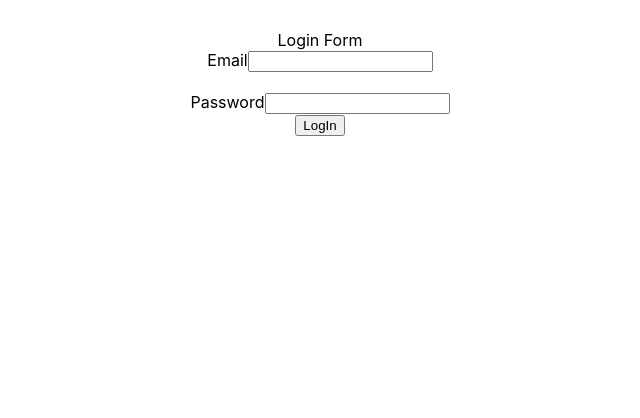
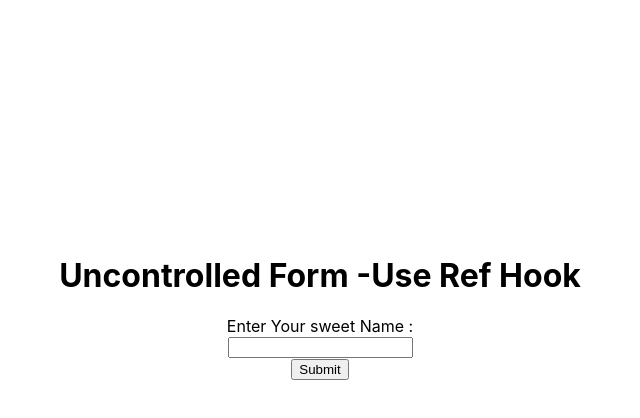
Before and after one commit to mosin92/Bootacmp_React_Hook, a React (Create React App) app: page / in a window 1280 px wide. Shown: the top 418 px of the page, without its empty margins (320-960 px from the left). Built offline with nearby package versions, Linux system fonts and the light colour scheme.

Commit message:
Practiced Un-Controlled Form- Use-Ref

```diff
--- a/src/App.js
+++ b/src/App.js
@@ -1,10 +1,12 @@
 import './App.css';
 import Loginform from './Components/Controlled-Login-Form/Loginform';
+import Form from './Components/UnControlled-Form/Form';
 
 function App() {
   return (
     <div className="App">
-      <Loginform />
+      {/* <Loginform /> */}
+      <Form />
     </div>
   );
 }
--- /dev/null
+++ b/src/Components/UnControlled-Form/Form.js
@@ -0,0 +1,33 @@
+import React,{useRef,useState} from 'react'
+
+function Form() {
+    const name=useRef()
+
+     const [show,setshow]=useState()
+    const handleSubmit=(e)=>{
+        e.preventDefault();
+        console.log("Name-User",name.current.value)
+        setshow(name.current.value)
+        const username=name.current.value
+        if(username===""){
+            alert("Please add your name")
+        }
+    }
+    return (
+        <div style={{margin:"20%"}}>
+            <h1>Uncontrolled Form -Use Ref Hook</h1>
+            <form onSubmit={handleSubmit}>
+                <label htmlFor="text">Enter Your sweet Name :</label>
+                <br />
+                <input type="text" ref={name} />
+                <br/>
+                <button type="submit" >Submit</button>
+            </form>
+            <div>
+            { show && <h3>Your Sweet Name is {show}</h3>}
+            </div>
+        </div>
+    )
+}
+
+export default Form
```
